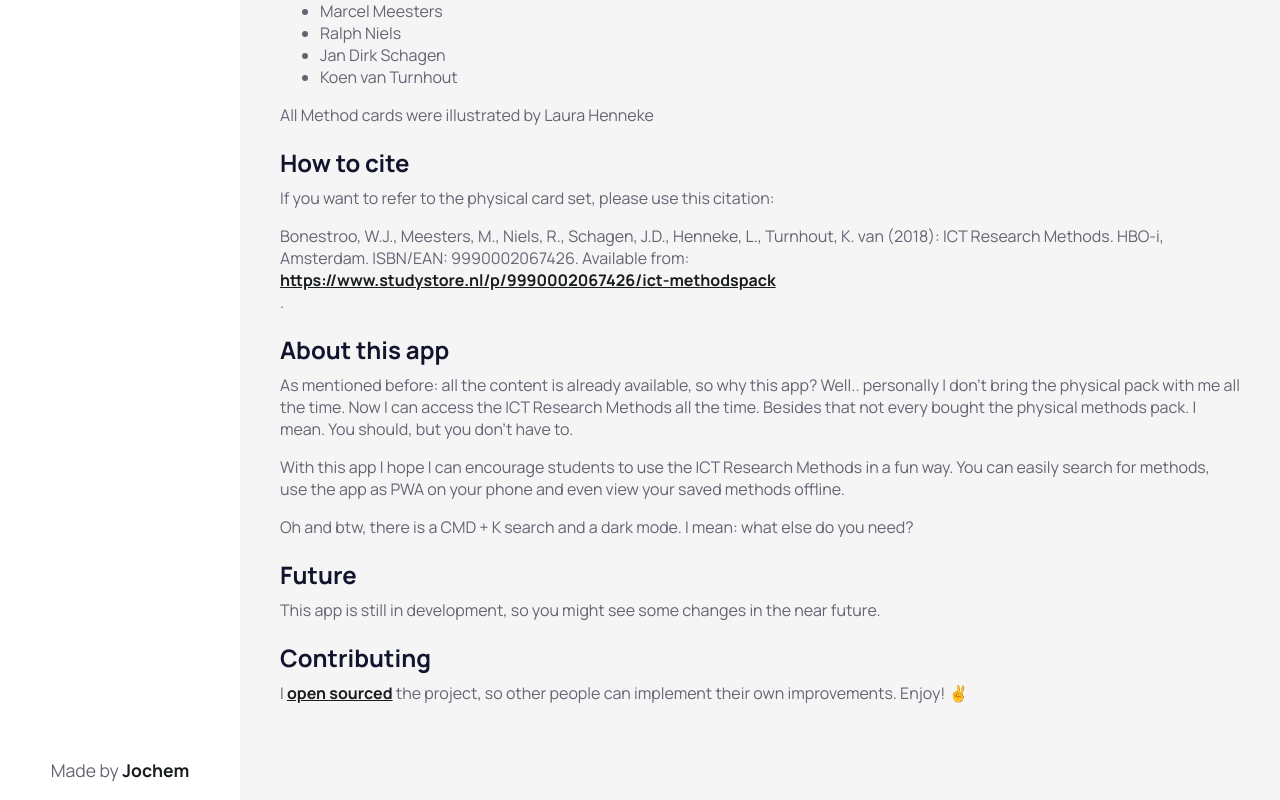
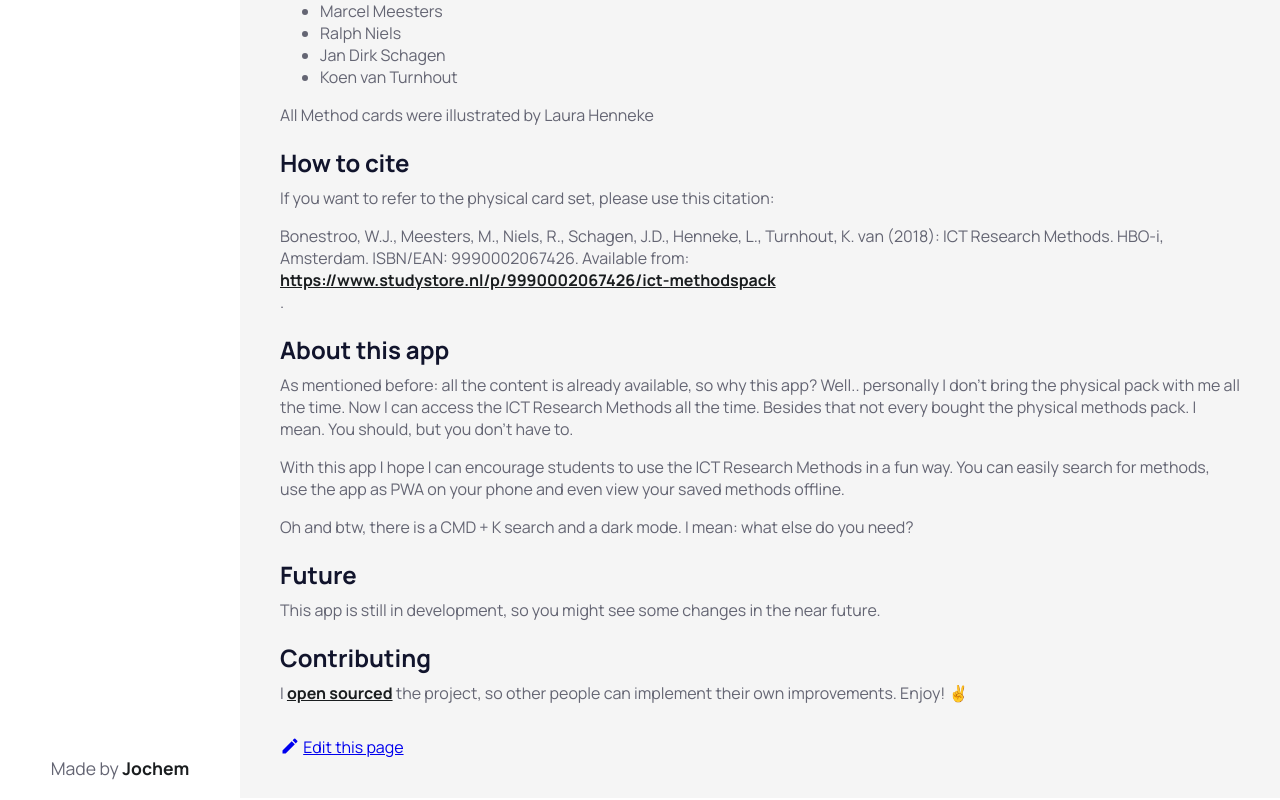
Before and after one commit to HBO-i/ictresearchmethods.nl, a SvelteKit app: page /about in a window 1280 px wide. Shown: the part 656-1456 px from the top of the page. Built offline with nearby package versions, Linux system fonts and the light colour scheme; no server answers.

Commit message:
Add 'edit page' link on every route

```diff
--- /dev/null
+++ b/src/lib/assets/icons/edit.svelte
@@ -0,0 +1,13 @@
+<svg
+	fill="currentColor"
+	height="20"
+	width="20"
+	viewBox="0 0 40 40"
+	class="iconEdit_IMw_"
+	aria-hidden="true"
+	><g
+		><path
+			d="m34.5 11.7l-3 3.1-6.3-6.3 3.1-3q0.5-0.5 1.2-0.5t1.1 0.5l3.9 3.9q0.5 0.4 0.5 1.1t-0.5 1.2z m-29.5 17.1l18.4-18.5 6.3 6.3-18.4 18.4h-6.3v-6.2z"
+		/></g
+	></svg
+>
--- /dev/null
+++ b/src/lib/components/EditPage.svelte
@@ -0,0 +1,24 @@
+<script lang="ts">
+	import Edit from '$lib/assets/icons/edit.svelte';
+
+	export let editRoute: string;
+</script>
+
+<div class="edit-page-container">
+	<a
+		href={`https://github.com/jochemvogel/ictmethods.nl/edit/development/src/routes/${editRoute}/%2Bpage.svelte`}
+		target="_blank"
+		title="Edit page on Github"><Edit />Edit this page</a
+	>
+</div>
+
+<style>
+	.edit-page-container {
+		margin-top: 2em;
+	}
+
+	a {
+		display: flex;
+		gap: 0.2em;
+	}
+</style>
--- a/src/routes/+layout.svelte
+++ b/src/routes/+layout.svelte
@@ -92,7 +92,6 @@
 			padding: 2.5em;
 			min-height: 83vh;
 			max-width: 75em;
-			margin-bottom: 2.5em;
 		}
 	}
 
--- a/src/routes/about/+page.svelte
+++ b/src/routes/about/+page.svelte
@@ -1,3 +1,7 @@
+<script lang="ts">
+	import EditPage from '$lib/components/EditPage.svelte';
+</script>
+
 <svelte:head>
 	<title>About — ICT Research Methods</title>
 	<meta
@@ -97,6 +101,8 @@
 	so other people can implement their own improvements. Enjoy! ✌️
 </p>
 
+<EditPage editRoute="about" />
+
 <style lang="scss">
 	h1,
 	h2 {
```
Also changed, not shown: src/routes/dot-framework/+page.svelte (+7 -2 lines).
